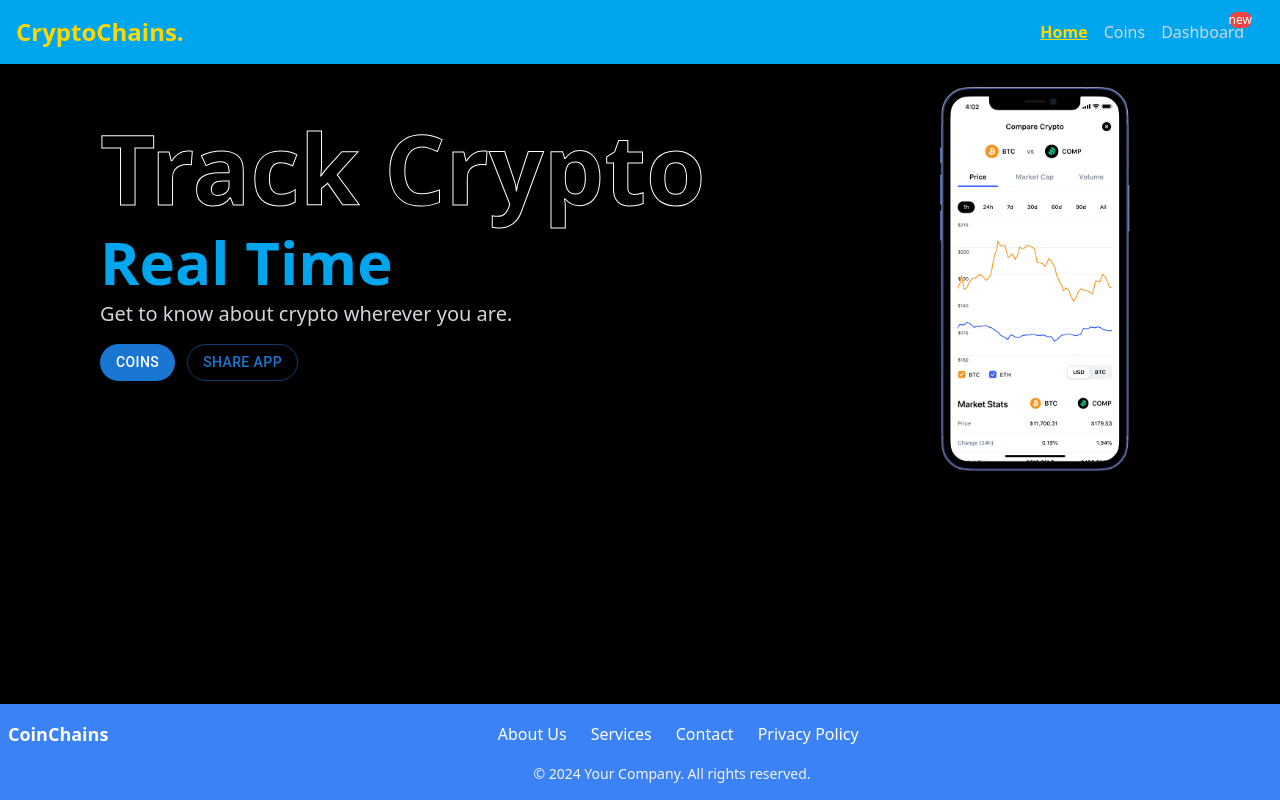
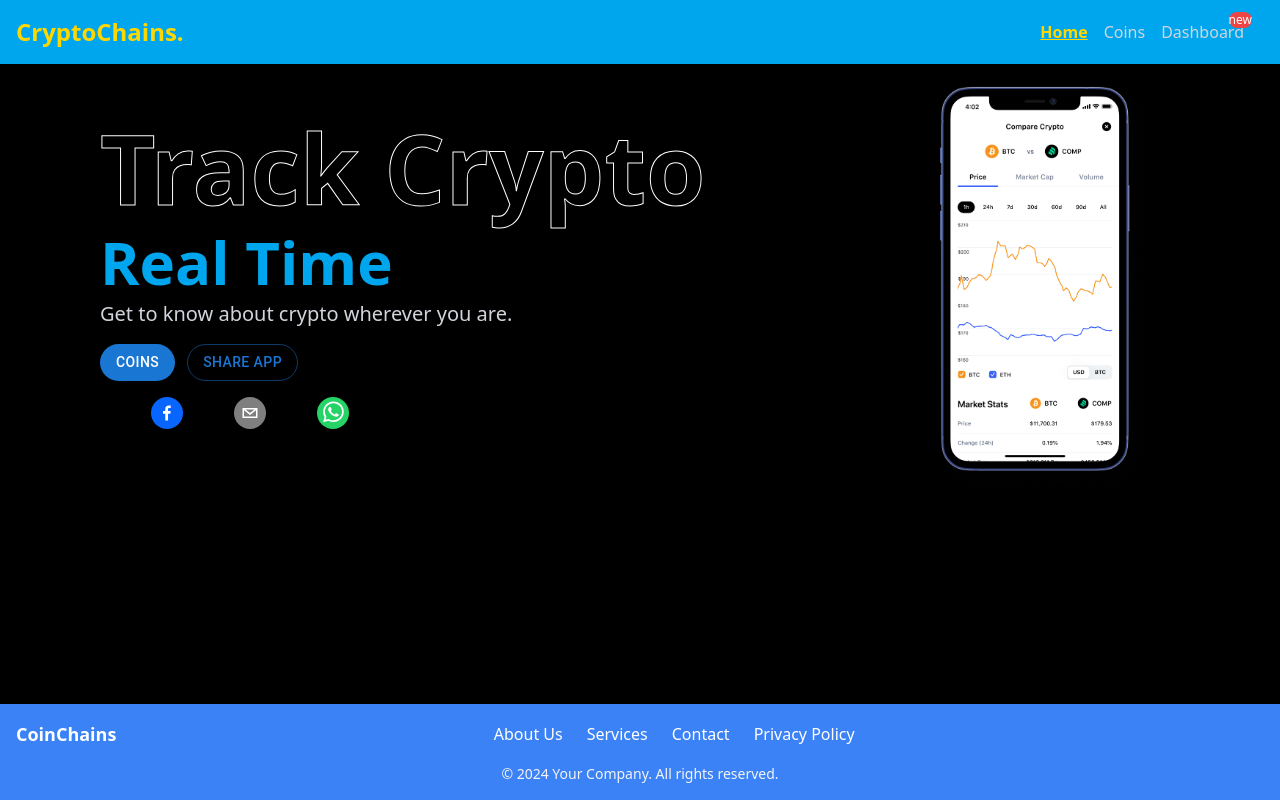
Before and after one commit to ankitgope/cryptoChains-react, a React (Vite) app: page / in a window 1280 px wide. Both pictures are taken after a click on the button "SHARE APP". Built offline with nearby package versions, Linux system fonts and the light colour scheme.

Commit message:
added share button and fixed the footer

```diff
--- a/package.json
+++ b/package.json
@@ -23,6 +23,7 @@
     "react-chartjs-2": "^5.2.0",
     "react-dom": "^18.3.1",
     "react-router-dom": "^6.25.1",
+    "react-share": "^5.1.0",
     "styled-components": "^6.1.12"
   },
   "devDependencies": {
--- a/src/LandingComponent/LandingPage.jsx
+++ b/src/LandingComponent/LandingPage.jsx
@@ -1,13 +1,23 @@
-import React from "react";
+import React, { useState } from "react";
 import "../index.css";
 import BasicButtons from "../Components/Buttons/Buttons";
-
 import iphone from "../assets/iphone.png";
-import { motion } from "framer-motion";
+import { motion, px } from "framer-motion";
 import { useNavigate } from "react-router-dom";
+import {
+  EmailIcon,
+  EmailShareButton,
+  FacebookIcon,
+  FacebookShareButton,
+  WhatsappIcon,
+  WhatsappShareButton,
+} from "react-share";
 
 const LandingPage = () => {
   const navigate = useNavigate();
+  const [showShareOptions, setShowShareOption] = useState(false);
+  const shareUrl = "https://crypto-chains.vercel.app/";
+  const title = "Check this App";
   return (
     <div className="w-full flex gap-4 px-5 flex-wrap max-800:flex-col-reverse max-800:gap-0">
       {/* Image Section */}
@@ -54,11 +64,38 @@ const LandingPage = () => {
           <BasicButtons
             variant="outlined"
             text="Share App"
+            onClick={() => setShowShareOption(!showShareOptions)}
             sx={{
               borderRadius: "20px",
             }}
           />
         </div>
+        {showShareOptions && (
+          <div
+            style={{
+              marginTop: "16px",
+              display: "flex",
+              justifyContent: "space-evenly",
+              width: "300px",
+            }}
+          >
+            <FacebookShareButton url={shareUrl} quote={title}>
+              <FacebookIcon size={32} round />
+            </FacebookShareButton>
+
+            <EmailShareButton
+              url={shareUrl}
+              subject={title}
+              body="Check this out!"
+            >
+              <EmailIcon size={32} round />
+            </EmailShareButton>
+
+            <WhatsappShareButton url={shareUrl} title={title}>
+              <WhatsappIcon size={32} round />
+            </WhatsappShareButton>
+          </div>
+        )}
       </div>
     </div>
   );
--- a/src/Pages/Footer.jsx
+++ b/src/Pages/Footer.jsx
@@ -2,15 +2,15 @@ import React from 'react';
 
 const Footer = () => {
   return (
-    <footer className="bg-blue-500 text-white py-4 overflow-auto">
-      <div className="container mx-auto flex flex-col md:flex-row justify-between items-center">
+    <footer className="bg-blue-500 text-white py-4">
+      <div className="container mx-auto flex flex-col md:flex-row justify-between items-center px-4">
         {/* Left section with logo or company name */}
-        <div className="text-lg font-semibold ml-2 mb-4 md:mb-0">
+        <div className="text-lg font-semibold mb-4 md:mb-0">
           CoinChains
         </div>
 
         {/* Center section with navigation links */}
-        <div className="flex space-x-6 mb-4 md:mb-0">
+        <div className="flex flex-col md:flex-row space-y-2 md:space-y-0 md:space-x-6 mb-4 md:mb-0 text-center md:text-left">
           <a href="#about" className="hover:text-gray-200">About Us</a>
           <a href="#services" className="hover:text-gray-200">Services</a>
           <a href="#contact" className="hover:text-gray-200">Contact</a>
@@ -32,7 +32,7 @@ const Footer = () => {
       </div>
 
       {/* Bottom section with copyright */}
-      <div className="mt-4 ml-16 text-center text-sm text-gray-100">
+      <div className="mt-4 text-center text-sm text-gray-100">
         &copy; 2024 Your Company. All rights reserved.
       </div>
     </footer>
```
Also changed, not shown: 2 other files (tests, documents, lock files or other folders).
